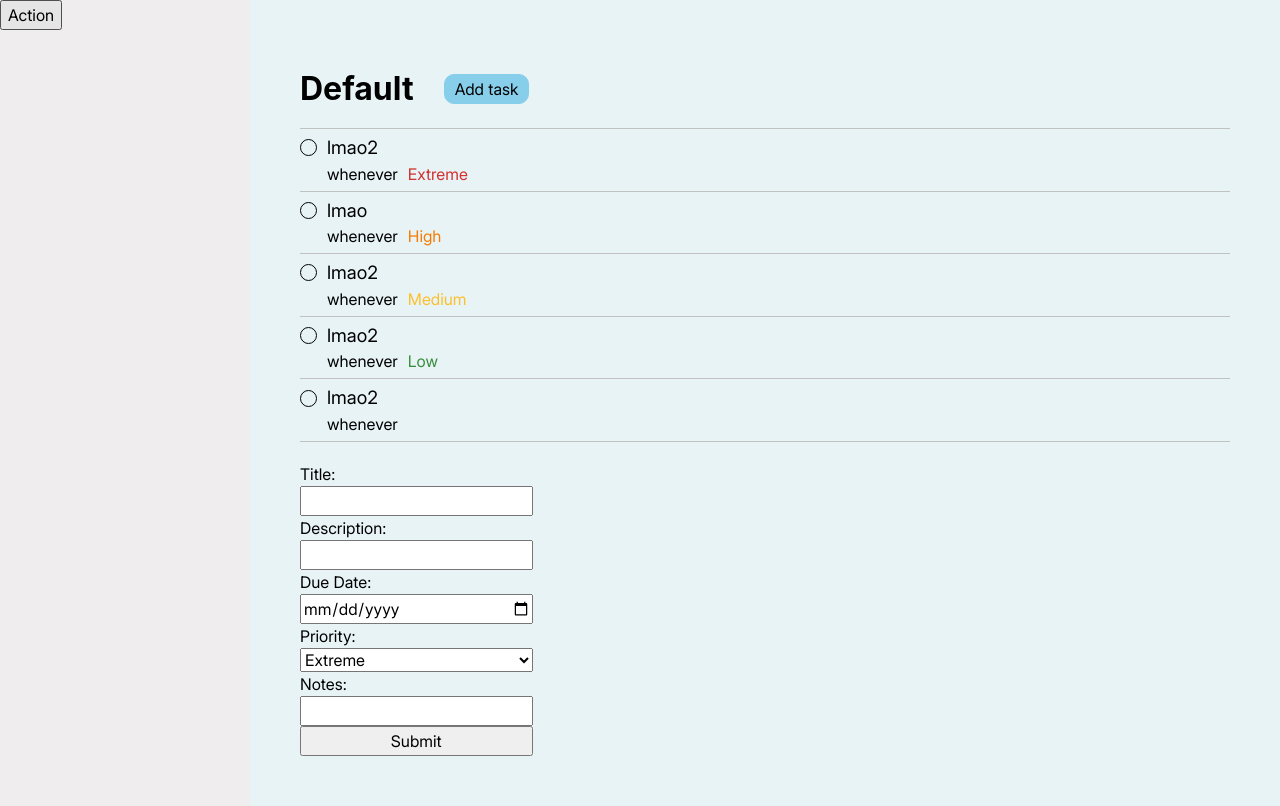
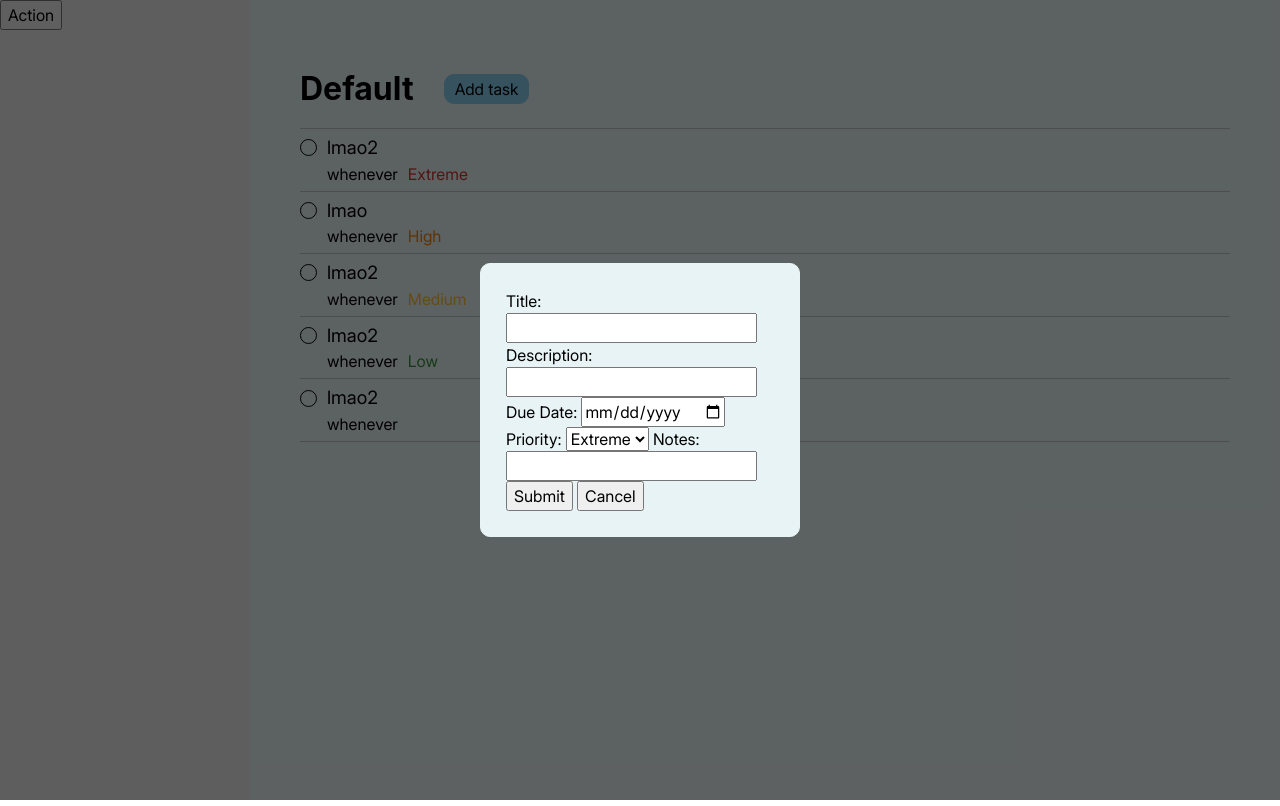
Before and after one commit to fromscode/todo-app, a website built with webpack: page src/index.html in a window 1280 px wide. Both pictures are taken after a click on the button "Add task". Built offline with nearby package versions, Linux system fonts and the light colour scheme; a web font is replaced by a local one.

Commit message:
Create modal to add todo

```diff
--- a/src/addEventListeners.js
+++ b/src/addEventListeners.js
@@ -36,10 +36,16 @@ function addAllTodoListeners(project) {
 function addAddButtonListener(project) {
     const addBtn = document.querySelector(".add-btn");
     addBtn.addEventListener('click', () => {
-        const form = document.querySelector("form");
-        form.classList.toggle("flex");
-        form.classList.toggle("column");
-        form.id = project.getId();
+        const div = document.querySelector(".modal");
+        div.classList.remove("none");
+        document.querySelector("form").id = project.getId();
+    })
+}
+
+function addCancelButtonListener() {
+    const btn = document.querySelector("#cancel-btn");
+    btn.addEventListener('click', () => {
+        document.querySelector(".modal").classList.add("none");
     })
 }
 
@@ -57,12 +63,10 @@ function addSubmitButtonListener(project) {
         );
 
         const form = document.querySelector("form");
-        form.classList.toggle("flex");
-        form.classList.toggle("column");
-
         project.addTodo(todo);
         displayTodos(project);
         addAllTodoListeners(project);
+        document.querySelector(".modal").classList.add("none");
     })
 }
 
@@ -78,6 +82,7 @@ function addAllListeners(project) {
     addAllTodoListeners(project);
     addAddButtonListener(project);
     addSubmitButtonListener(project);
+    addCancelButtonListener();
 }
 
 export default addAllListeners;
--- a/src/index.html
+++ b/src/index.html
@@ -22,9 +22,9 @@
 
             </ul>
         </div>
-        <div class="">
+        <div class="modal none">
 
-            <form class="none">
+            <form class="modal-content">
                 <label for="title">Title: </label>
                 <input type="text" name="title" id="title">
 
@@ -47,6 +47,7 @@
                 <input type="text" id="notes">
 
                 <button type="button" id="submit-btn">Submit</button>
+                <button type="button" id="cancel-btn">Cancel</button>
             </form>
         </div>
     </main>
--- a/src/styles/layout.css
+++ b/src/styles/layout.css
@@ -22,10 +22,6 @@ header {
 .main {
     padding: 50px 50px 50px;
     flex: 1;
-}
-
-.none {
-    display: none;
 }
 
 .flex.column {
@@ -56,11 +52,23 @@ header {
     margin: 30% 0px;
     width: 17px;
     height: 17px;
-    border-radius: 50%;
-    border: 1px solid;
 }
 
 form {
-    margin-top: 20px;
     max-width: 25%;
 }
+
+.modal{
+    position: absolute;
+    top: 0;
+    left: 0;
+    height: 100vh;
+    width: 100vw;
+    display: flex;
+    align-items: center;
+    justify-content: center;
+}
+
+.none {
+    display: none;
+}
--- a/src/styles/styles.css
+++ b/src/styles/styles.css
@@ -17,3 +17,14 @@ body {
     border-radius: 10px;
     border: 1px solid;
 }
+
+.checkbox {
+    border-radius: 50%;
+    border: 1px solid;
+}
+
+.modal-content {
+    padding: 25px;
+    border: 1px solid;
+    border-radius: 10px;
+}
--- a/src/styles/theme.css
+++ b/src/styles/theme.css
@@ -75,3 +75,12 @@ li {
 .add-btn:hover {
     background-color: var(--color-add-btn-hover);
 }
+
+.modal {
+    background-color: rgb(0, 0, 0, 0.6);
+}
+
+.modal-content {
+    background-color: var(--color-main);
+    border-color: var(--color-main);
+}
```
